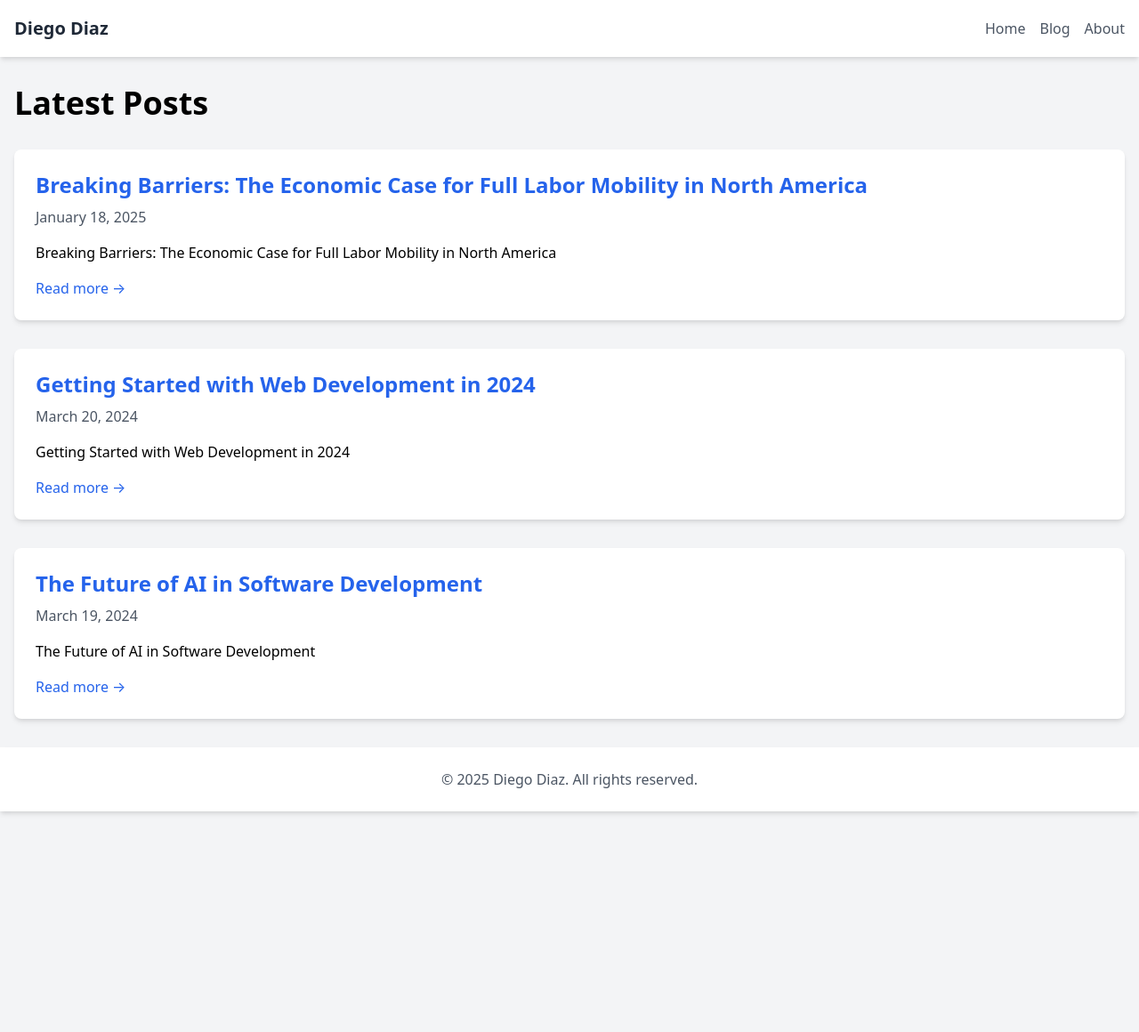
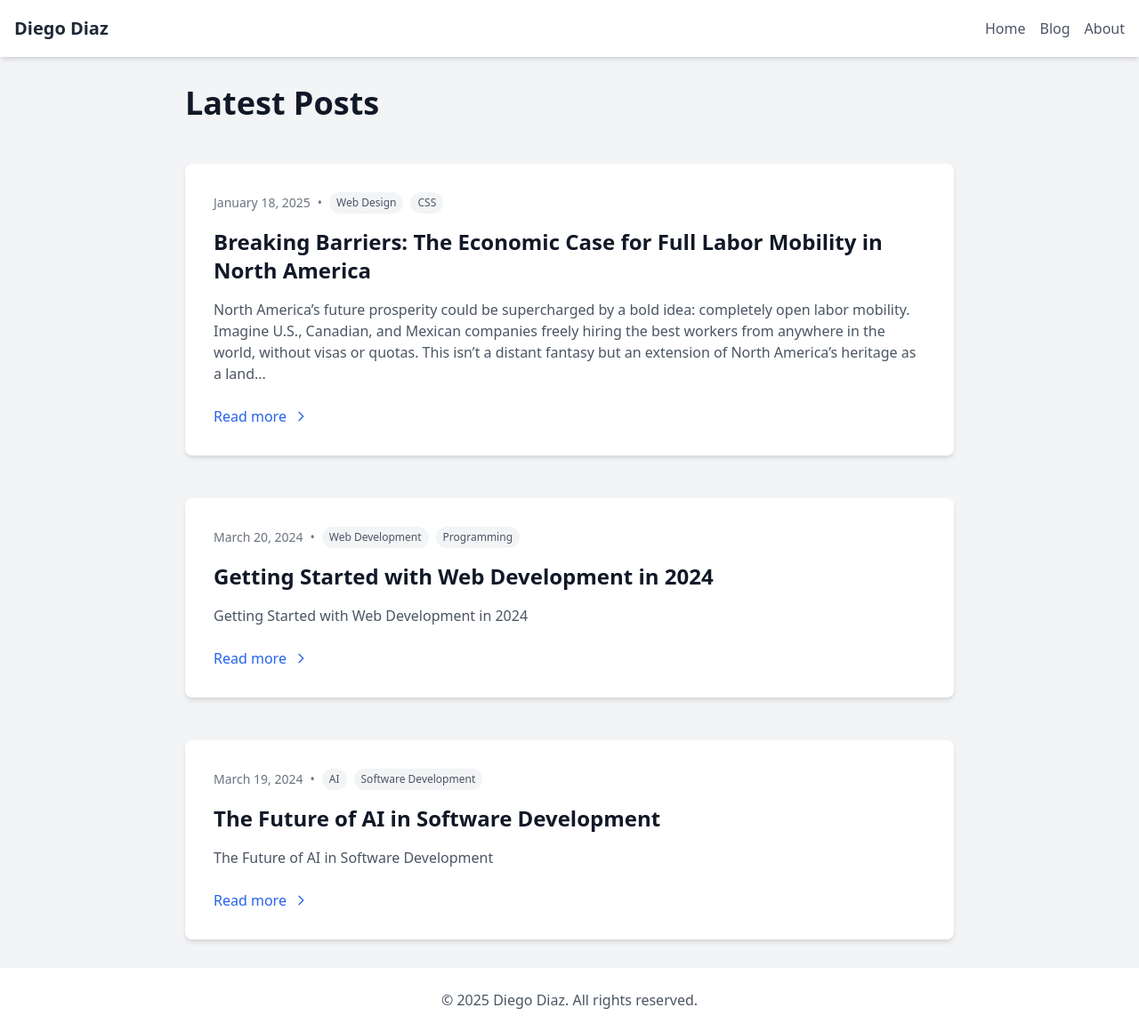
Before and after one commit to diodz/diodz.github.io, a Jekyll site: the page built from index.html, in a window 1280 px wide. Shown: the whole page at 89% size. Built offline with Jekyll 4.4.1, drawn with Linux system fonts in a browser that asks for light colours.

Commit message:
formattinhg blog posts

```diff
--- a/_posts/2024-03-18-building-responsive-websites.md
+++ b/_posts/2024-03-18-building-responsive-websites.md
@@ -6,7 +6,6 @@ categories: [Web Design, CSS]
 ---
 
 
-# Breaking Barriers: The Economic Case for Full Labor Mobility in North America
 
 North America’s future prosperity could be supercharged by a bold idea: completely open labor mobility. Imagine U.S., Canadian, and Mexican companies freely hiring the best workers from anywhere in the world, without visas or quotas. This isn’t a distant fantasy but an extension of North America’s heritage as a land of opportunity. Embracing fully open immigration would unleash significant economic benefits – faster GDP growth, a younger and more dynamic labor force, and a surge of entrepreneurship and innovation – while also bolstering public finances and spreading prosperity to immigrants’ home countries. Below, we dive into the evidence and theory showing why tearing down labor mobility barriers would be a win-win for North America and beyond.
 
--- a/index.html
+++ b/index.html
@@ -2,26 +2,47 @@
 layout: default
 title: Home
 ---
-<main class="container mx-auto mt-8 px-4">
-    <h1 class="text-4xl font-bold mb-8">Latest Posts</h1>
+<main class="container mx-auto mt-8 px-4 max-w-4xl">
+    <h1 class="text-4xl font-bold mb-12 text-gray-900">Latest Posts</h1>
 
-    <div class="grid gap-8">
+    <div class="space-y-12">
         {% for post in site.posts %}
-        <article class="bg-white rounded-lg shadow-md p-6">
-            <h2 class="text-2xl font-bold mb-2">
-                <a href="{{ post.url | relative_url }}" class="text-blue-600 hover:text-blue-800">
-                    {{ post.title }}
+        <article class="bg-white rounded-lg shadow-md overflow-hidden hover:shadow-lg transition-shadow duration-300">
+            <div class="p-8">
+                <div class="flex items-center text-sm text-gray-500 mb-4">
+                    <time datetime="{{ post.date | date_to_xmlschema }}">
+                        {{ post.date | date: "%B %-d, %Y" }}
+                    </time>
+                    {% if post.categories.size > 0 %}
+                    <span class="mx-2">•</span>
+                    <div class="flex space-x-2">
+                        {% for category in post.categories %}
+                        <span class="bg-gray-100 text-gray-600 px-2 py-1 rounded-full text-xs">
+                            {{ category }}
+                        </span>
+                        {% endfor %}
+                    </div>
+                    {% endif %}
+                </div>
+
+                <h2 class="text-2xl font-bold mb-4 text-gray-900">
+                    <a href="{{ post.url | relative_url }}" class="hover:text-blue-600 transition-colors duration-200">
+                        {{ post.title }}
+                    </a>
+                </h2>
+
+                <div class="prose prose-lg max-w-none text-gray-600 mb-6">
+                    {{ post.excerpt | strip_html | truncatewords: 50 }}
+                </div>
+
+                <a href="{{ post.url | relative_url }}"
+                   class="inline-flex items-center text-blue-600 hover:text-blue-800 font-medium transition-colors duration-200">
+                    Read more
+                    <svg class="w-4 h-4 ml-2" fill="none" stroke="currentColor" viewBox="0 0 24 24">
+                        <path stroke-linecap="round" stroke-linejoin="round" stroke-width="2" d="M9 5l7 7-7 7"/>
+                    </svg>
                 </a>
-            </h2>
-            <p class="text-gray-600 mb-4">
-                {{ post.date | date: "%B %-d, %Y" }}
-            </p>
-            <div class="prose">
-                {{ post.excerpt }}
             </div>
-            <a href="{{ post.url | relative_url }}" class="inline-block mt-4 text-blue-600 hover:text-blue-800">
-                Read more →
-            </a>
         </article>
         {% endfor %}
     </div>
```
